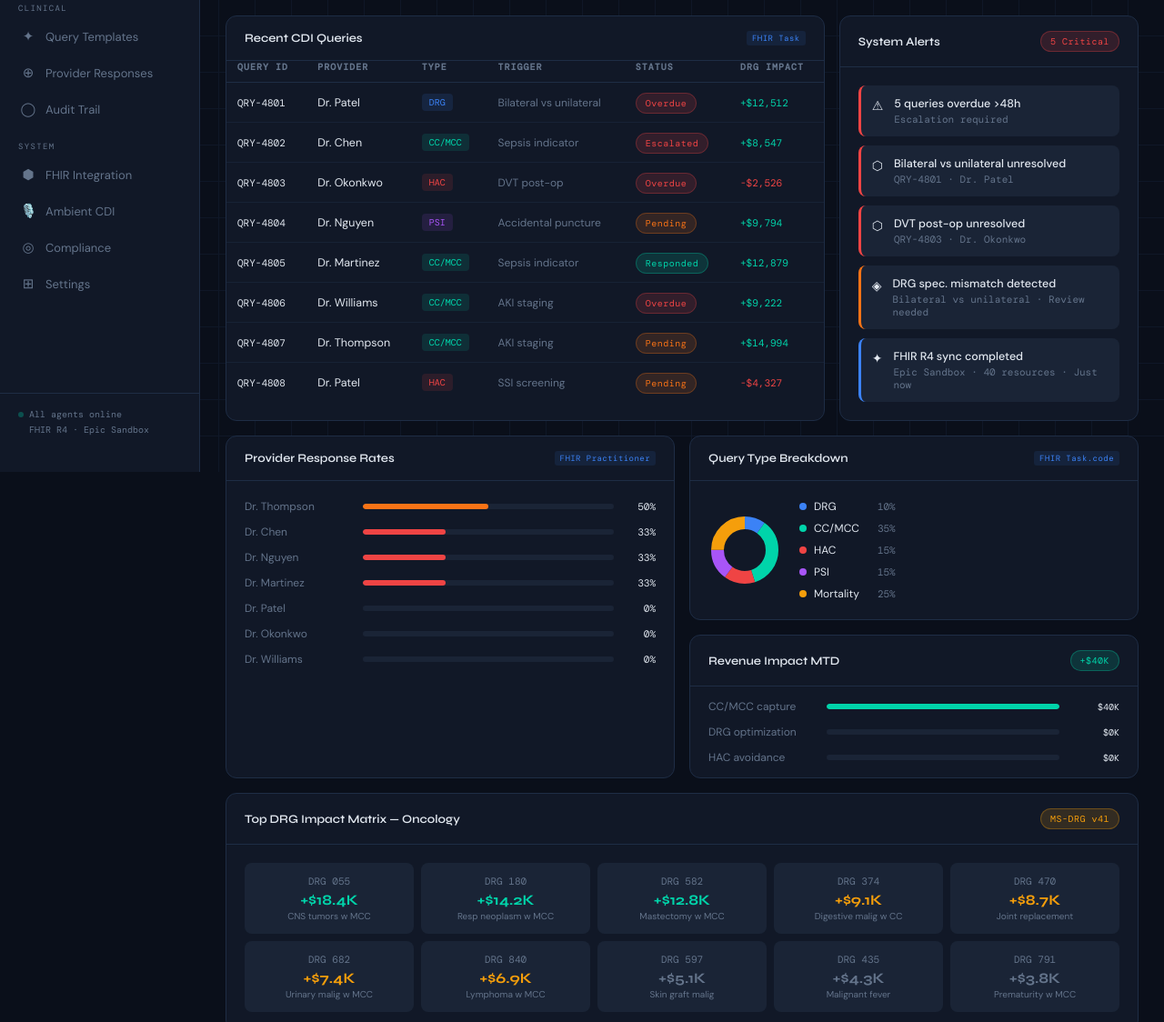
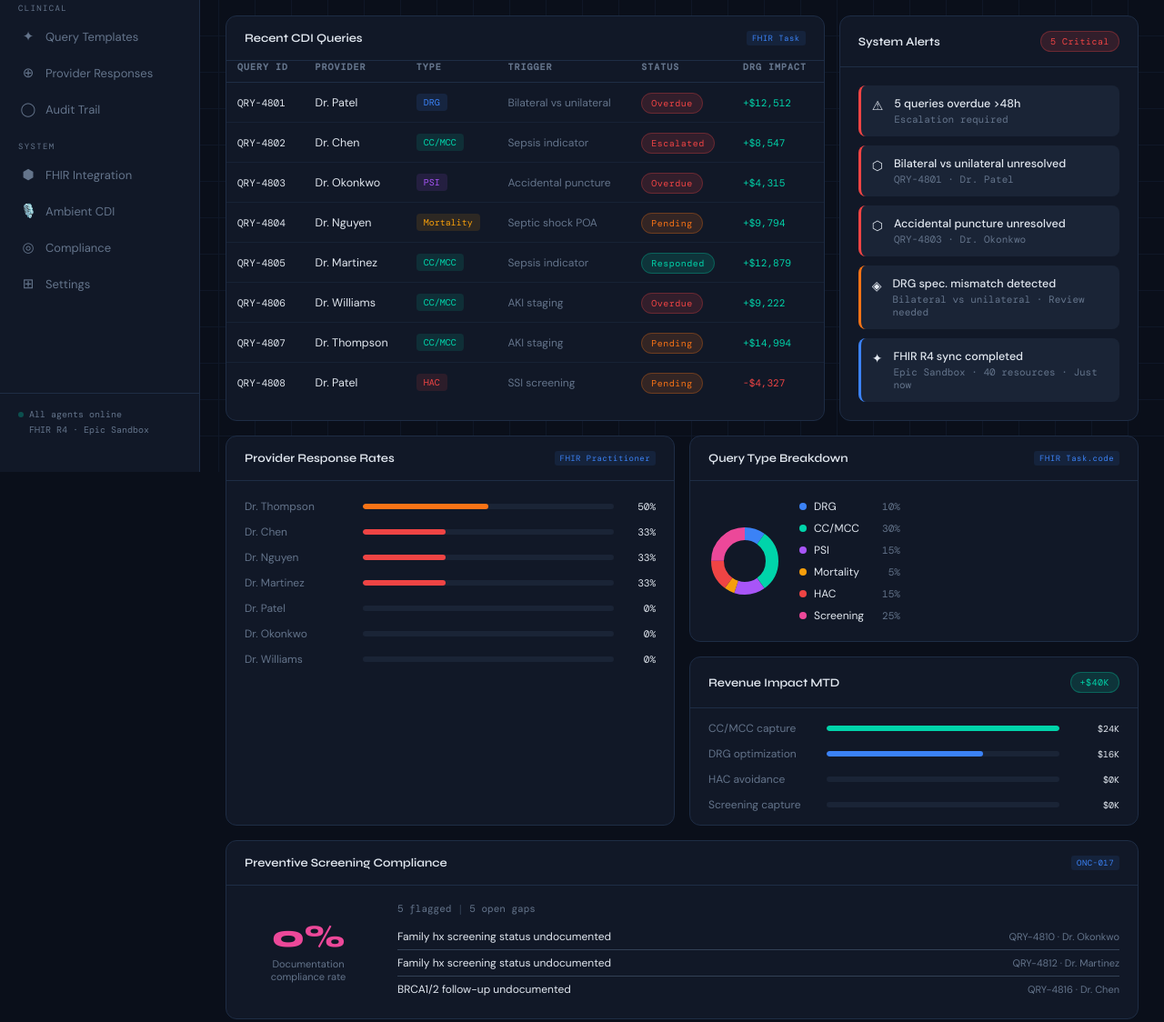
Before and after one commit to pmullen7-crypto/cdi-dashboard, a website: page index.html in a window 1280 px wide. Shown: the part 281-1405 px from the top of the page at 91% size. Drawn offline with nearby package versions, Linux system fonts and the light colour scheme.

Commit message:
Add ONC-017 preventive screening query type and compliance panel

```diff
--- a/index.html
+++ b/index.html
@@ -82,6 +82,15 @@
   .pill-HAC{background:rgba(239,68,68,.12);color:var(--danger)}
   .pill-PSI{background:rgba(168,85,247,.12);color:#a855f7}
   .pill-Mortality{background:rgba(245,158,11,.12);color:var(--accent3)}
+  .pill-Screening{background:rgba(236,72,153,.12);color:#ec4899}
+  .screening-summary{text-align:center;min-width:140px}
+  .screening-rate{font-family:'Syne',sans-serif;font-weight:800;font-size:34px;color:#ec4899;line-height:1}
+  .screening-rate-label{font-size:11px;color:var(--muted);margin-top:6px;max-width:140px}
+  .screening-meta{font-family:'DM Mono',monospace;font-size:11px;color:var(--muted);margin-bottom:10px}
+  .screening-gap-item{display:flex;align-items:center;justify-content:space-between;padding:6px 0;border-top:1px solid var(--subtle);font-size:12px}
+  .screening-gap-item:first-child{border-top:none}
+  .screening-gap-trigger{color:var(--text)}
+  .screening-gap-provider{color:var(--muted);font-size:11px}
   .bar-chart { display:flex; flex-direction:column; gap:12px; }
   .bar-row { display:flex; align-items:center; gap:10px; }
   .bar-label { font-size:12px; color:var(--muted); width:120px; flex-shrink:0; white-space:nowrap; overflow:hidden; text-overflow:ellipsis; }
@@ -318,6 +327,23 @@
         </div>
       </div>
       <div class="panel section-gap">
+        <div class="panel-header"><span class="panel-title">Preventive Screening Compliance</span><span class="fhir-tag">ONC-017</span></div>
+        <div class="panel-body" style="padding:18px 20px;display:flex;gap:28px;align-items:center;flex-wrap:wrap;">
+          <div class="screening-summary">
+            <div class="screening-rate" id="screening-rate">—</div>
+            <div class="screening-rate-label">Documentation compliance rate</div>
+          </div>
+          <div style="flex:1;min-width:220px;">
+            <div class="screening-meta">
+              <span id="screening-flagged">— flagged</span>
+              <span class="sync-sep">|</span>
+              <span id="screening-open">— open gaps</span>
+            </div>
+            <div class="screening-gaps" id="screening-gaps"></div>
+          </div>
+        </div>
+      </div>
+      <div class="panel section-gap">
         <div class="panel-header"><span class="panel-title">Top DRG Impact Matrix — Oncology</span><span class="badge badge-amber">MS-DRG v41</span></div>
         <div class="panel-body"><div class="drg-grid" id="drg-grid"></div></div>
       </div>
@@ -381,8 +407,8 @@
     {code:'840',label:'Lymphoma w MCC',impact:6900},{code:'597',label:'Skin graft malig',impact:5100},
     {code:'435',label:'Malignant fever',impact:4300},{code:'791',label:'Prematurity w MCC',impact:3800},
   ];
-  const QUERY_TYPES = ['CC/MCC','DRG','HAC','PSI','Mortality'];
-  const TRIGGERS = {'CC/MCC':['Sepsis indicator','AKI staging','Malnutrition','Respiratory failure'],'DRG':['Lymphoma staging','NSCLC histology','Bilateral vs unilateral','Principal dx clarification'],'HAC':['CLABSI risk flag','CAUTI prevention','DVT post-op','SSI screening'],'PSI':['PE post-op','Accidental puncture','Iatrogenic pneumothorax'],'Mortality':['NSCLC POA','Septic shock POA','CVA POA']};
+  const QUERY_TYPES = ['CC/MCC','DRG','HAC','PSI','Mortality','Screening'];
+  const TRIGGERS = {'CC/MCC':['Sepsis indicator','AKI staging','Malnutrition','Respiratory failure'],'DRG':['Lymphoma staging','NSCLC histology','Bilateral vs unilateral','Principal dx clarification'],'HAC':['CLABSI risk flag','CAUTI prevention','DVT post-op','SSI screening'],'PSI':['PE post-op','Accidental puncture','Iatrogenic pneumothorax'],'Mortality':['NSCLC POA','Septic shock POA','CVA POA'],'Screening':['Mammography screening gap','Colonoscopy screening gap','LDCT lung screening gap','BRCA1/2 follow-up undocumented','Family hx screening status undocumented']};
   const STATUSES = ['Pending','Responded','Overdue','Escalated'];
   function rnd(a){return a[Math.floor(Math.random()*a.length)];}
   function ri(min,max){return Math.floor(Math.random()*(max-min+1))+min;}
@@ -391,7 +417,7 @@
 
   function makeQueries(){
     return Array.from({length:20},(_,i)=>{
-      const qtype=rnd(QUERY_TYPES),status=rnd(STATUSES),impact=qtype==='HAC'?-ri(2000,8000):ri(3000,18000),trigger=rnd(TRIGGERS[qtype]),provider=PROVIDERS[i%PROVIDERS.length];
+      const qtype=rnd(QUERY_TYPES),status=rnd(STATUSES),impact=qtype==='HAC'?-ri(2000,8000):qtype==='Screening'?ri(1800,6000):ri(3000,18000),trigger=rnd(TRIGGERS[qtype]),provider=PROVIDERS[i%PROVIDERS.length];
       return {resourceType:'Task',id:`QRY-${4800+i+1}`,status:status==='Responded'?'completed':status==='Overdue'?'failed':'in-progress',code:{coding:[{code:qtype}]},owner:{display:provider.name},_provider:provider,_status:status,_impact:impact,_trigger:trigger};
     });
   }
@@ -416,14 +442,28 @@
     async getProviderMetrics(){await delay(200);return makeProviderMetrics(this._queries);}
     async getRevenueImpact(){
       await delay(180);
-      let ccmcc=0,drg=0,hac=0;
-      this._queries.forEach(q=>{if(q._status==='Responded'){if(q.code.coding[0].code==='CC/MCC')ccmcc+=q._impact;else if(q.code.coding[0].code==='DRG')drg+=q._impact;else if(q.code.coding[0].code==='HAC')hac+=Math.abs(q._impact);}});
-      return{ccmcc,drg,hac,total:ccmcc+drg+hac};
+      let ccmcc=0,drg=0,hac=0,screening=0;
+      this._queries.forEach(q=>{if(q._status==='Responded'){if(q.code.coding[0].code==='CC/MCC')ccmcc+=q._impact;else if(q.code.coding[0].code==='DRG')drg+=q._impact;else if(q.code.coding[0].code==='HAC')hac+=Math.abs(q._impact);else if(q.code.coding[0].code==='Screening')screening+=q._impact;}});
+      return{ccmcc,drg,hac,screening,total:ccmcc+drg+hac+screening};
     }
     async getKPIs(){
       await delay(150);
       const total=this._queries.length,responded=this._queries.filter(q=>q._status==='Responded').length,overdue=this._queries.filter(q=>q._status==='Overdue').length,pending=this._queries.filter(q=>q._status==='Pending').length;
       return{totalQueries:total,responseRate:Math.round((responded/total)*100),avgResponseHrs:rf(16,22),pending,overdue};
+    }
+    // ONC-017: Preventive Screening Documentation Gap — compliance summary
+    async getScreeningCompliance(){
+      await delay(160);
+      const sq=this._queries.filter(q=>q.code.coding[0].code==='Screening');
+      const total=sq.length||1;
+      const closed=sq.filter(q=>q._status==='Responded').length;
+      const open=sq.filter(q=>q._status==='Pending'||q._status==='Overdue'||q._status==='Escalated');
+      return{
+        complianceRate:Math.round((closed/total)*100),
+        totalFlagged:sq.length,
+        openGaps:open.length,
+        topGaps:open.slice(0,3).map(q=>({id:q.id,trigger:q._trigger,provider:q.owner.display,status:q._status}))
+      };
     }
   }
   window.FHIRClient = new FHIRClient();
@@ -434,7 +474,7 @@
 updateClock();setInterval(updateClock,1000);
 
 // ── HELPERS ────────────────────────────────────────────────────────────────────
-function pillClass(t){return({'CC/MCC':'pill-CCMCC','DRG':'pill-DRG','HAC':'pill-HAC','PSI':'pill-PSI','Mortality':'pill-Mortality'})[t]||'pill-DRG';}
+function pillClass(t){return({'CC/MCC':'pill-CCMCC','DRG':'pill-DRG','HAC':'pill-HAC','PSI':'pill-PSI','Mortality':'pill-Mortality','Screening':'pill-Screening'})[t]||'pill-DRG';}
 function statusBadge(s){return s==='Responded'?'<span class="badge badge-green">Responded</span>':s==='Overdue'?'<span class="badge badge-red">Overdue</span>':s==='Escalated'?'<span class="badge badge-red">Escalated</span>':'<span class="badge badge-warn">Pending</span>';}
 function barColor(p){return p>=85?'var(--accent)':p>=70?'var(--accent2)':p>=55?'var(--accent3)':p>=40?'var(--warn)':'var(--danger)';}
 
@@ -443,8 +483,8 @@
   const btn=document.getElementById('refreshBtn');
   btn.disabled=true;btn.innerHTML='<span class="spinning">⟳</span> Syncing…';
   if(refresh) window.FHIRClient.refresh();
-  const[kpis,queries,provMetrics,revenue,enc]=await Promise.all([
-    FHIRClient.getKPIs(),FHIRClient.getCDIQueries(),FHIRClient.getProviderMetrics(),FHIRClient.getRevenueImpact(),FHIRClient.getEncounters()
+  const[kpis,queries,provMetrics,revenue,enc,screening]=await Promise.all([
+    FHIRClient.getKPIs(),FHIRClient.getCDIQueries(),FHIRClient.getProviderMetrics(),FHIRClient.getRevenueImpact(),FHIRClient.getEncounters(),FHIRClient.getScreeningCompliance()
   ]);
   // Sync bar
   document.getElementById('sync-resources').textContent=(queries.total+enc.total)+' FHIR resources loaded';
@@ -477,14 +517,19 @@
   document.getElementById('provider-bars').innerHTML=provMetrics.map(m=>`<div class="bar-row"><div class="bar-label">${m.provider.name}</div><div class="bar-track"><div class="bar-fill" style="width:${m.responseRate}%;background:${barColor(m.responseRate)};"></div></div><div class="bar-val">${m.responseRate}%</div></div>`).join('');
   // Donut
   const typeCounts={};queries.entry.forEach(e=>{const t=e.resource.code.coding[0].code;typeCounts[t]=(typeCounts[t]||0)+1;});
-  const tot=queries.total||1,colors={'CC/MCC':'var(--accent)','DRG':'var(--accent2)','HAC':'var(--danger)','PSI':'#a855f7','Mortality':'var(--accent3)'},circ=2*Math.PI*30;
+  const tot=queries.total||1,colors={'CC/MCC':'var(--accent)','DRG':'var(--accent2)','HAC':'var(--danger)','PSI':'#a855f7','Mortality':'var(--accent3)','Screening':'#ec4899'},circ=2*Math.PI*30;
   let off=0;
   const segs=Object.entries(typeCounts).map(([type,count])=>{const pct=count/tot,dash=pct*circ,seg=`<circle cx="40" cy="40" r="30" fill="none" stroke="${colors[type]||'var(--subtle)'}" stroke-width="14" stroke-dasharray="${dash.toFixed(1)} ${(circ-dash).toFixed(1)}" stroke-dashoffset="${(-off).toFixed(1)}" transform="rotate(-90 40 40)"/>`;off+=dash;return{seg,type,pct:Math.round(pct*100)};});
   document.getElementById('donut-wrap').innerHTML=`<svg class="donut" viewBox="0 0 80 80"><circle cx="40" cy="40" r="30" fill="none" stroke="var(--surface2)" stroke-width="14"/>${segs.map(s=>s.seg).join('')}</svg><div class="donut-legend">${segs.map(s=>`<div class="legend-item"><span class="legend-dot" style="background:${colors[s.type]||'var(--subtle)'}"></span>${s.type}<span class="legend-val">${s.pct}%</span></div>`).join('')}</div>`;
   // Revenue
-  const revMax=Math.max(revenue.ccmcc,revenue.drg,revenue.hac)||1;
+  const revMax=Math.max(revenue.ccmcc,revenue.drg,revenue.hac,revenue.screening||0)||1;
   document.getElementById('revenue-total').textContent='+$'+(revenue.total/1000).toFixed(0)+'K';
-  document.getElementById('revenue-bars').innerHTML=`<div class="bar-row"><div class="bar-label">CC/MCC capture</div><div class="bar-track"><div class="bar-fill" style="width:${(revenue.ccmcc/revMax*100).toFixed(0)}%;background:var(--accent);"></div></div><div class="bar-val" style="width:56px;font-size:10px;">$${(revenue.ccmcc/1000).toFixed(0)}K</div></div><div class="bar-row"><div class="bar-label">DRG optimization</div><div class="bar-track"><div class="bar-fill" style="width:${(revenue.drg/revMax*100).toFixed(0)}%;background:var(--accent2);"></div></div><div class="bar-val" style="width:56px;font-size:10px;">$${(revenue.drg/1000).toFixed(0)}K</div></div><div class="bar-row"><div class="bar-label">HAC avoidance</div><div class="bar-track"><div class="bar-fill" style="width:${(revenue.hac/revMax*100).toFixed(0)}%;background:var(--accent3);"></div></div><div class="bar-val" style="width:56px;font-size:10px;">$${(revenue.hac/1000).toFixed(0)}K</div></div>`;
+  document.getElementById('revenue-bars').innerHTML=`<div class="bar-row"><div class="bar-label">CC/MCC capture</div><div class="bar-track"><div class="bar-fill" style="width:${(revenue.ccmcc/revMax*100).toFixed(0)}%;background:var(--accent);"></div></div><div class="bar-val" style="width:56px;font-size:10px;">$${(revenue.ccmcc/1000).toFixed(0)}K</div></div><div class="bar-row"><div class="bar-label">DRG optimization</div><div class="bar-track"><div class="bar-fill" style="width:${(revenue.drg/revMax*100).toFixed(0)}%;background:var(--accent2);"></div></div><div class="bar-val" style="width:56px;font-size:10px;">$${(revenue.drg/1000).toFixed(0)}K</div></div><div class="bar-row"><div class="bar-label">HAC avoidance</div><div class="bar-track"><div class="bar-fill" style="width:${(revenue.hac/revMax*100).toFixed(0)}%;background:var(--accent3);"></div></div><div class="bar-val" style="width:56px;font-size:10px;">$${(revenue.hac/1000).toFixed(0)}K</div></div><div class="bar-row"><div class="bar-label">Screening capture</div><div class="bar-track"><div class="bar-fill" style="width:${((revenue.screening||0)/revMax*100).toFixed(0)}%;background:#ec4899;"></div></div><div class="bar-val" style="width:56px;font-size:10px;">$${((revenue.screening||0)/1000).toFixed(0)}K</div></div>`;
+  // Screening compliance (ONC-017)
+  document.getElementById('screening-rate').textContent=screening.complianceRate+'%';
+  document.getElementById('screening-flagged').textContent=screening.totalFlagged+' flagged';
+  document.getElementById('screening-open').textContent=screening.openGaps+' open gap'+(screening.openGaps===1?'':'s');
+  document.getElementById('screening-gaps').innerHTML=screening.topGaps.length?screening.topGaps.map(g=>`<div class="screening-gap-item"><span class="screening-gap-trigger">${g.trigger}</span><span class="screening-gap-provider">${g.id} · ${g.provider}</span></div>`).join(''):'<div style="color:var(--muted);font-size:11px;">No open screening gaps this cycle</div>';
   // DRG matrix
   const drgData=[{code:'055',label:'CNS tumors w MCC',impact:18400,tier:'high'},{code:'180',label:'Resp neoplasm w MCC',impact:14200,tier:'high'},{code:'582',label:'Mastectomy w MCC',impact:12800,tier:'high'},{code:'374',label:'Digestive malig w CC',impact:9100,tier:'med'},{code:'470',label:'Joint replacement',impact:8700,tier:'med'},{code:'682',label:'Urinary malig w MCC',impact:7400,tier:'med'},{code:'840',label:'Lymphoma w MCC',impact:6900,tier:'med'},{code:'597',label:'Skin graft malig',impact:5100,tier:'low'},{code:'435',label:'Malignant fever',impact:4300,tier:'low'},{code:'791',label:'Prematurity w MCC',impact:3800,tier:'low'}];
   document.getElementById('drg-grid').innerHTML=drgData.map(d=>`<div class="drg-cell ${d.tier}"><div class="drg-code">DRG ${d.code}</div><div class="drg-impact">+$${(d.impact/1000).toFixed(1)}K</div><div class="drg-label">${d.label}</div></div>`).join('');
@@ -679,11 +724,16 @@
 1. Identify documentation gaps that may affect MS-DRG assignment, severity of illness, or risk of mortality
 2. Flag oncology-specific issues: staging discrepancies, treatment response ambiguity, histology specificity,
    tumor site precision, chemotherapy toxicity grading, and performance status documentation
-3. Generate a structured CDI query using this exact JSON format:
+3. Also flag preventive screening documentation gaps (ONC-017): if the transcription references an
+   age/risk factor that makes the patient screening-eligible (e.g., family history, genetic marker,
+   prior finding) with no corresponding screening status, order, or declination documented, generate
+   an ONC-017 query rather than inferring or recommending a screening interval yourself — flag the
+   absence of documentation only, never a clinical recommendation
+4. Generate a structured CDI query using this exact JSON format:
 
 {
-  "queryId": "ONC-XXX",
-  "queryType": "one of: Staging, Histology, Treatment Response, Toxicity, Performance Status, Complication, Principal Diagnosis, Secondary Diagnosis",
+  "queryId": "ONC-XXX (use ONC-017 for preventive screening documentation gaps)",
+  "queryType": "one of: Staging, Histology, Treatment Response, Toxicity, Performance Status, Complication, Principal Diagnosis, Secondary Diagnosis, Preventive Screening Gap",
   "priority": "STAT | Routine | Informational",
   "clinicalIndicators": ["list of specific findings from the note that triggered this query"],
   "proposedOptions": ["Option A: ...", "Option B: ...", "Option C: Unable to determine"],
```
Also changed, not shown: fhir-client.js (+30 -3 lines).
